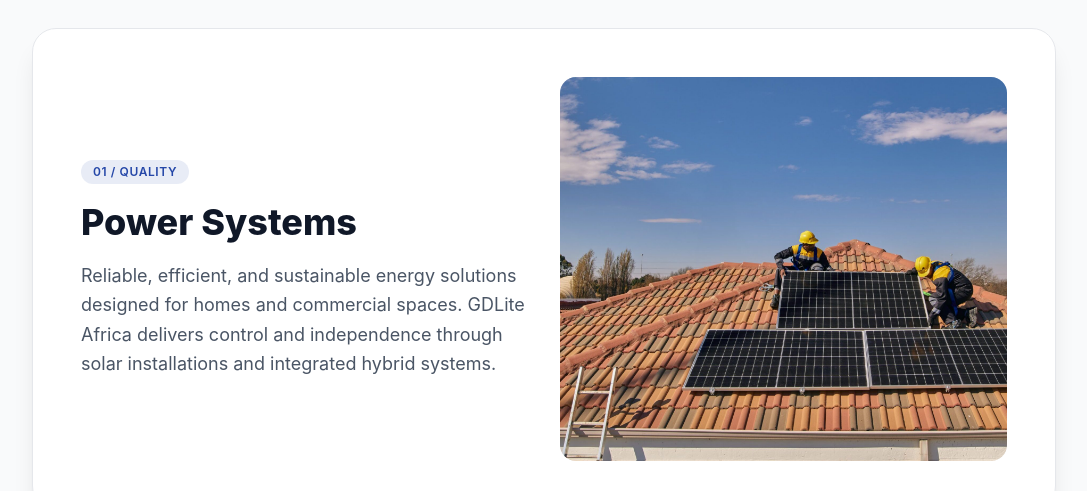
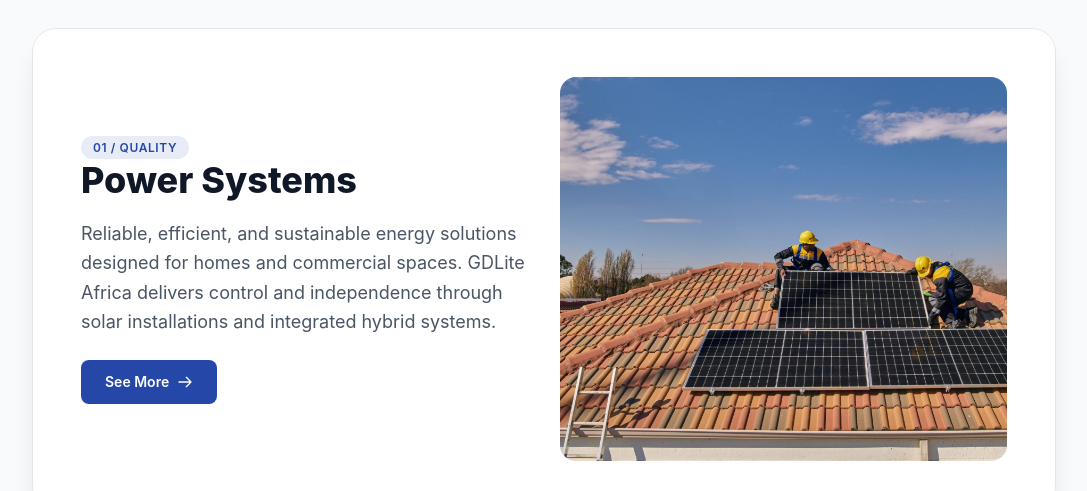
Before and after one commit to edkariuki/GDLite, a React (Vite) app in the folder GDLite/: page / in a window 1280 px wide. Shown: the part 1000-1491 px from the top of the page, without its empty margins (96-1183 px from the left). Built offline with nearby package versions, Linux system fonts and the light colour scheme; the HTML template or start-up script is replaced by a standard one.

Commit message:
see more on stacking cards

```diff
--- a/GDLite/src/components/stacking_card.jsx
+++ b/GDLite/src/components/stacking_card.jsx
@@ -1,15 +1,14 @@
-export default function StackingCard({ title, description, imageSrc, badgeText, index }) {
+export default function StackingCard({ title, description, imageSrc, badgeText, linkUrl = "#", index }) {
     return (
         <div
-            className="sticky top-12 w-full max-w-5xl mx-auto rounded-3xl bg-white border border-gray-200 shadow-xl overflow-hidden p-8 md:p-12 mb-8 transition-all"
+            className="sticky w-full max-w-5xl mx-auto rounded-3xl bg-white border border-gray-200 shadow-xl overflow-hidden p-8 md:p-12 mb-8 transition-all"
             style={{
-                // Offsets top sticky positioning slightly per card to create a subtle layered stack
                 top: `calc(4rem + ${index * 1.5}rem)`,
             }}
         >
             <div className="grid grid-cols-1 md:grid-cols-2 gap-8 items-center">
-                {/* Left Side: Content */}
-                <div className="flex flex-col justify-center space-y-4">
+                <div className="flex flex-col justify-center space-y-6">
+                    <div className="space-y-4">
                         {badgeText && (
                             <span className="w-fit px-3 py-1 text-xs font-semibold uppercase tracking-wider text-[#2547A8] bg-[#2547A8]/10 rounded-full">
                                 {badgeText}
@@ -23,7 +22,19 @@ export default function StackingCard({ title, description, imageSrc, badgeText,
                         </p>
                     </div>
 
-                {/* Right Side: Image */}
+                    <div>
+                        <a
+                            href={linkUrl}
+                            className="inline-flex items-center justify-center px-6 py-3 text-sm font-semibold text-white bg-[#2547A8] rounded-lg hover:bg-blue-800 focus:ring-4 focus:ring-blue-300 transition-colors duration-200"
+                        >
+                            See More
+                            <svg className="w-4 h-4 ml-2" fill="none" stroke="currentColor" viewBox="0 0 24 24">
+                                <path strokeLinecap="round" strokeLinejoin="round" strokeWidth="2" d="M14 5l7 7m0 0l-7 7m7-7H3"></path>
+                            </svg>
+                        </a>
+                    </div>
+                </div>
+
                 <div className="w-full h-64 sm:h-80 md:h-96 rounded-2xl overflow-hidden relative shadow-inner bg-gray-100">
                     <img
                         src={imageSrc}
```
Lines whose indentation alone changed are shown as unchanged.
